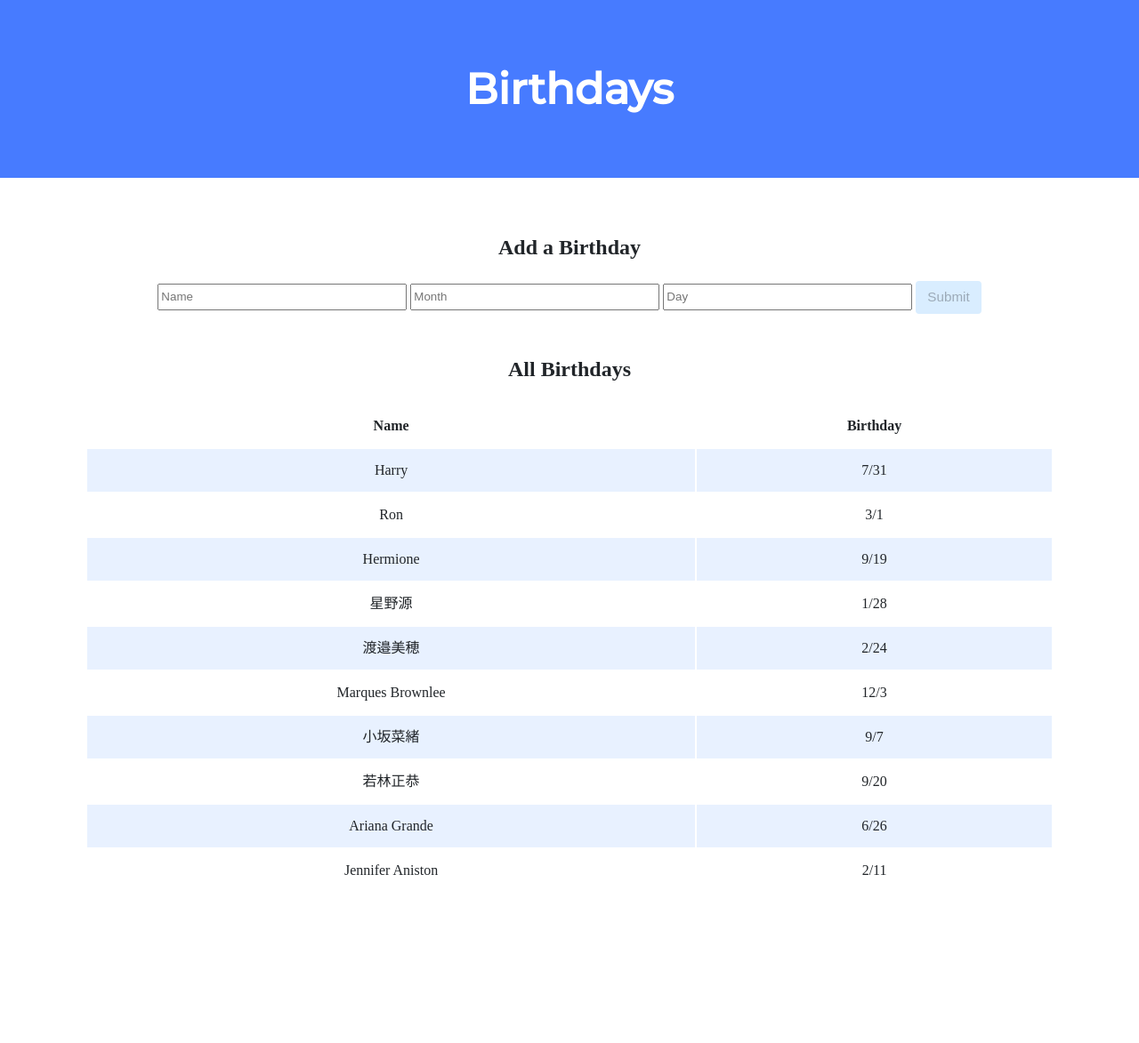
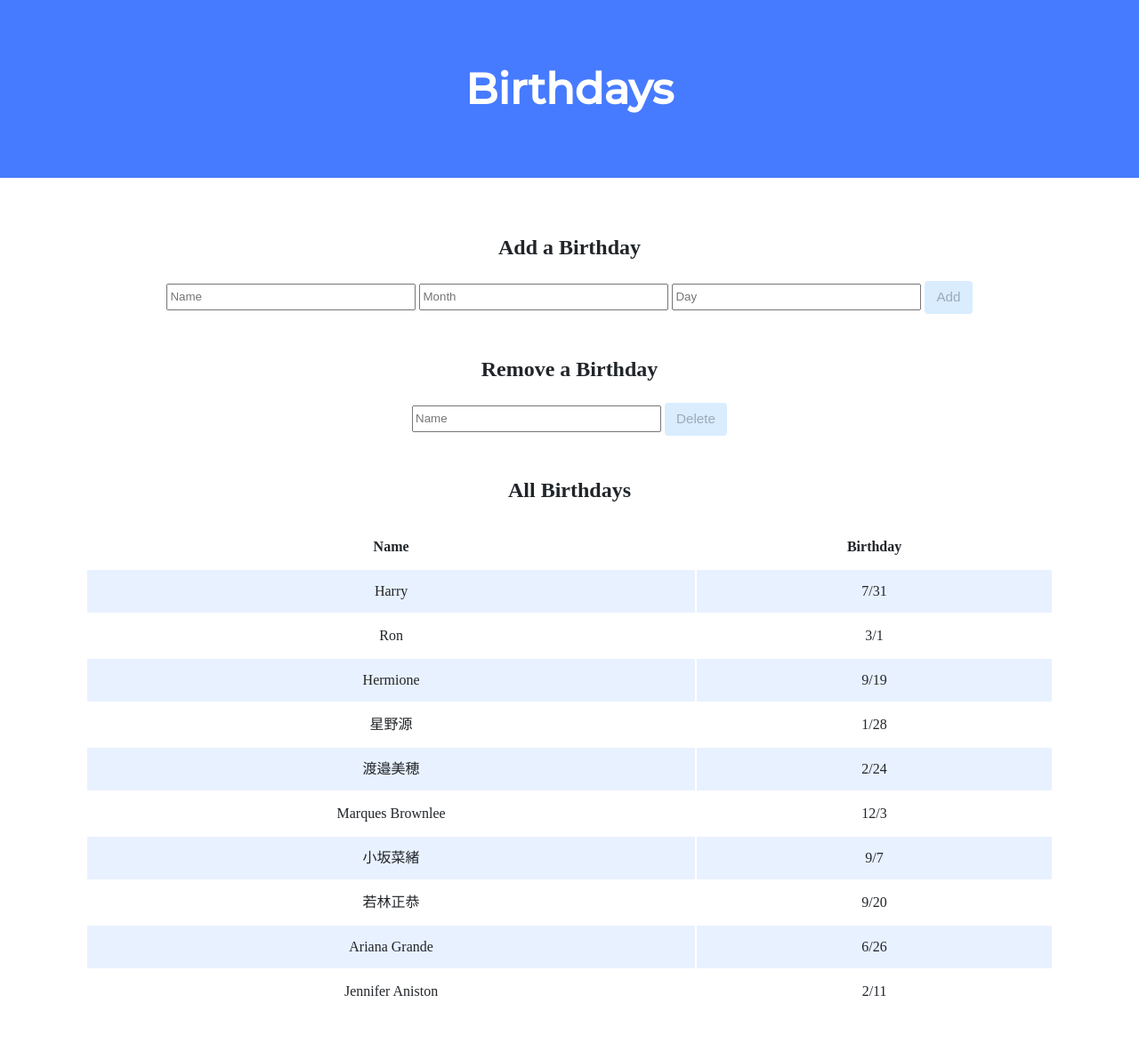
Before and after one commit to riceset/CS50-Problems, a Flask app: page / in a window 1280 px wide. Shown: the whole page at 89% size. Before the commit the page ends 984 px from the top, so only its background shows below. Run offline with Flask 2, Linux system fonts and the light colour scheme; some libraries are stand-ins or nearby versions.

Commit message:
delete implementation

```diff
--- a/9/lab/application.py
+++ b/9/lab/application.py
@@ -16,16 +16,21 @@ def index():
     birthdays = db.execute("SELECT * FROM birthdays")
 
     if request.method == "POST":
+        if 'name' in request.form:
+            name = request.form.get("name")
+            month = request.form.get("month")
+            day = request.form.get("day")
 
-        name = request.form.get("name")
-        month = request.form.get("month")
-        day = request.form.get("day")
+            # .title() auto capitalizes the first letter of each string present in the name entered
+            db.execute("INSERT INTO birthdays (name, month, day) VALUES (?, ?, ?)",
+                    name.title(), month, day)
 
-        # .title() auto capitalizes the first letter of each string present in the name entered
-        db.execute("INSERT INTO birthdays (name, month, day) VALUES (?, ?, ?)",
-                   name.title(), month, day)
+            return redirect("/")
 
-        return redirect("/")
+        elif 'nameDel' in request.form:
+            name = request.form.get("nameDel")
+            db.execute("DELETE FROM birthdays WHERE name = ?", name.title())
+            return redirect("/")
 
     else:
         return render_template("index.html", birthdays=birthdays)
--- a/9/lab/templates/index.html
+++ b/9/lab/templates/index.html
@@ -19,10 +19,16 @@
                     <input type="text" onkeyup="checker()" id="name" name="name" placeholder="Name" autocomplete="off">
                     <input type="text" onkeyup="checker()" id="month" name="month" placeholder="Month" autocomplete="off">
                     <input type="text" onkeyup="checker()" id="day" name="day" placeholder="Day" autocomplete="off">
-                    <input type="submit" id="submit" disabled>
+                    <input type="submit" id="submit" value="Add" disabled>
                 </form>
             </div>
-
+            <div class="section">
+                <h2>Remove a Birthday</h2>
+                <form action="/" method="post">
+                    <input type="text" onkeyup="checkerDel()" id="nameDel" name="nameDel" placeholder="Name" autocomplete="off">
+                    <input type="submit" id="submitDel" value="Delete" disabled>
+                </form>
+            </div>
             <div class="section">
 
                 <h2>All Birthdays</h2>
@@ -67,6 +73,13 @@
 
                 else document.querySelector("#submit").disabled = false;
             }
+
+            function checkerDel() {
+                name = document.querySelector("#nameDel").value;
+                if (name === '' || !(/\p{L}/u.test(name)))
+                    document.querySelector("#submitDel").disabled = true;
+                else document.querySelector("#submitDel").disabled = false;
+            }
        </script>
     </body>
 </html>
```
Also changed, not shown: 9/lab/birthdays.db.
